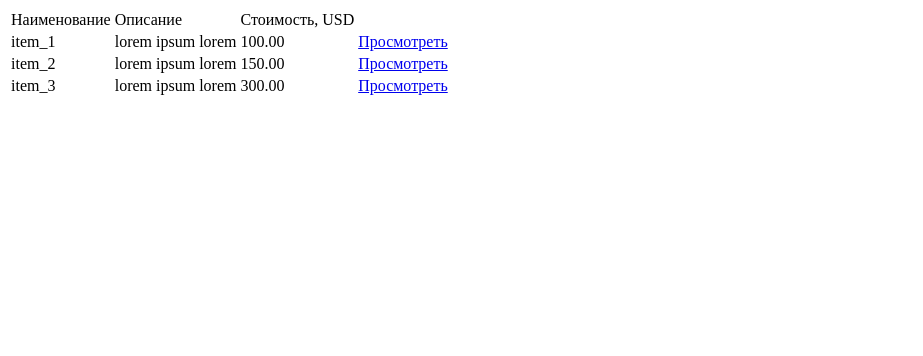
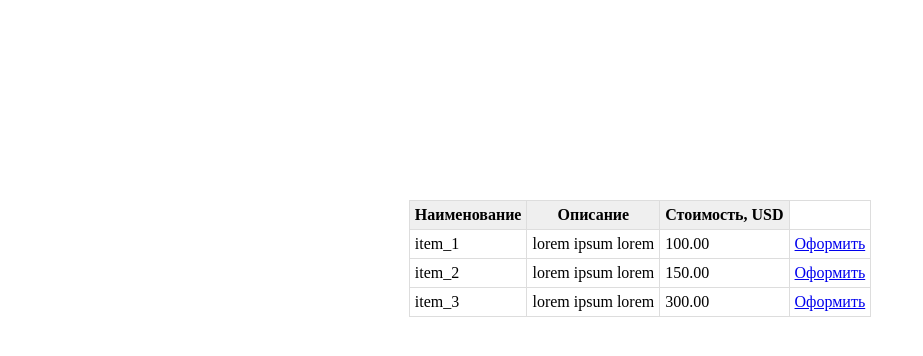
Before and after one commit to DimaCoderNow/TaskWithStripe, a Django app: page / in a window 1280 px wide. Shown: the top 356 px of the page, without its empty margins (0-923 px from the left). Run offline with Django 5.2, Linux system fonts and the light colour scheme; data comes from the database, SQL or seed files in the repository.

Commit message:
add styles

```diff
--- /dev/null
+++ b/shop/static/shop/css/styles.css
@@ -0,0 +1,21 @@
+body {
+    margin-top: 200px;
+    display: flex;
+    justify-content: center;
+}
+table {
+	width: 100%;
+	margin-bottom: 20px;
+	border: 1px solid #dddddd;
+	border-collapse: collapse;
+}
+table th {
+	font-weight: bold;
+	padding: 5px;
+	background: #efefef;
+	border: 1px solid #dddddd;
+}
+table td {
+	border: 1px solid #dddddd;
+	padding: 5px;
+}
--- a/shop/templates/shop/index.html
+++ b/shop/templates/shop/index.html
@@ -1,23 +1,25 @@
+{% load static %}
 <!DOCTYPE html>
 <html lang="ru">
 <head>
     <meta charset="UTF-8">
+    <link rel="stylesheet" href={% static 'shop/css/styles.css' %}>
     <title>Shop</title>
 </head>
 <body>
     <div class="container">
         <table>
             <tr>
-                <td>Наименование</td>
-                <td>Описание</td>
-                <td>Стоимость, USD</td>
+                <th>Наименование</th>
+                <th>Описание</th>
+                <th>Стоимость, USD</th>
             </tr>
             {% for item in items %}
                 <tr>
                     <td>{{ item.name }}</td>
                     <td>{{ item.description }}</td>
                     <td>{{ item.price }}</td>
-                    <td><a href="{% url 'show_item' item.id %}">Просмотреть</a></td>
+                    <td><a href="{% url 'show_item' item.id %}">Оформить</a></td>
                 </tr>
             {% endfor %}
         </table>
--- a/shop/views.py
+++ b/shop/views.py
@@ -38,8 +38,8 @@ def get_session_id(request, item_id):
                 'quantity': 1,
             }],
             mode='payment',
-            success_url=request.build_absolute_uri(''),
-            cancel_url=request.build_absolute_uri(''),
+            success_url=request.build_absolute_uri('/'),
+            cancel_url=request.build_absolute_uri('/'),
         )
 
         return JsonResponse({'session_id': session.id})
```
Also changed, not shown: shop/templates/shop/item.html (+6 -3 lines).
